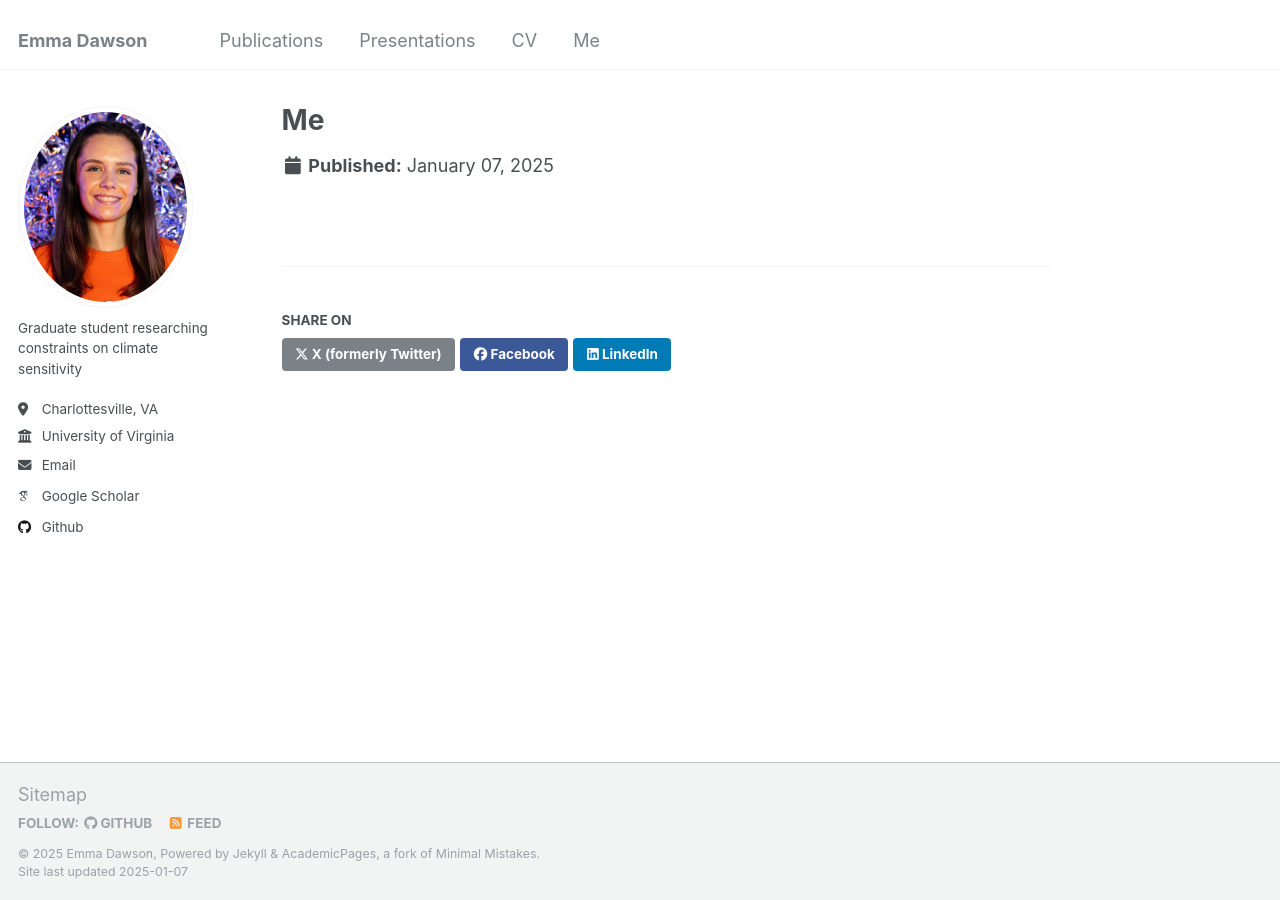
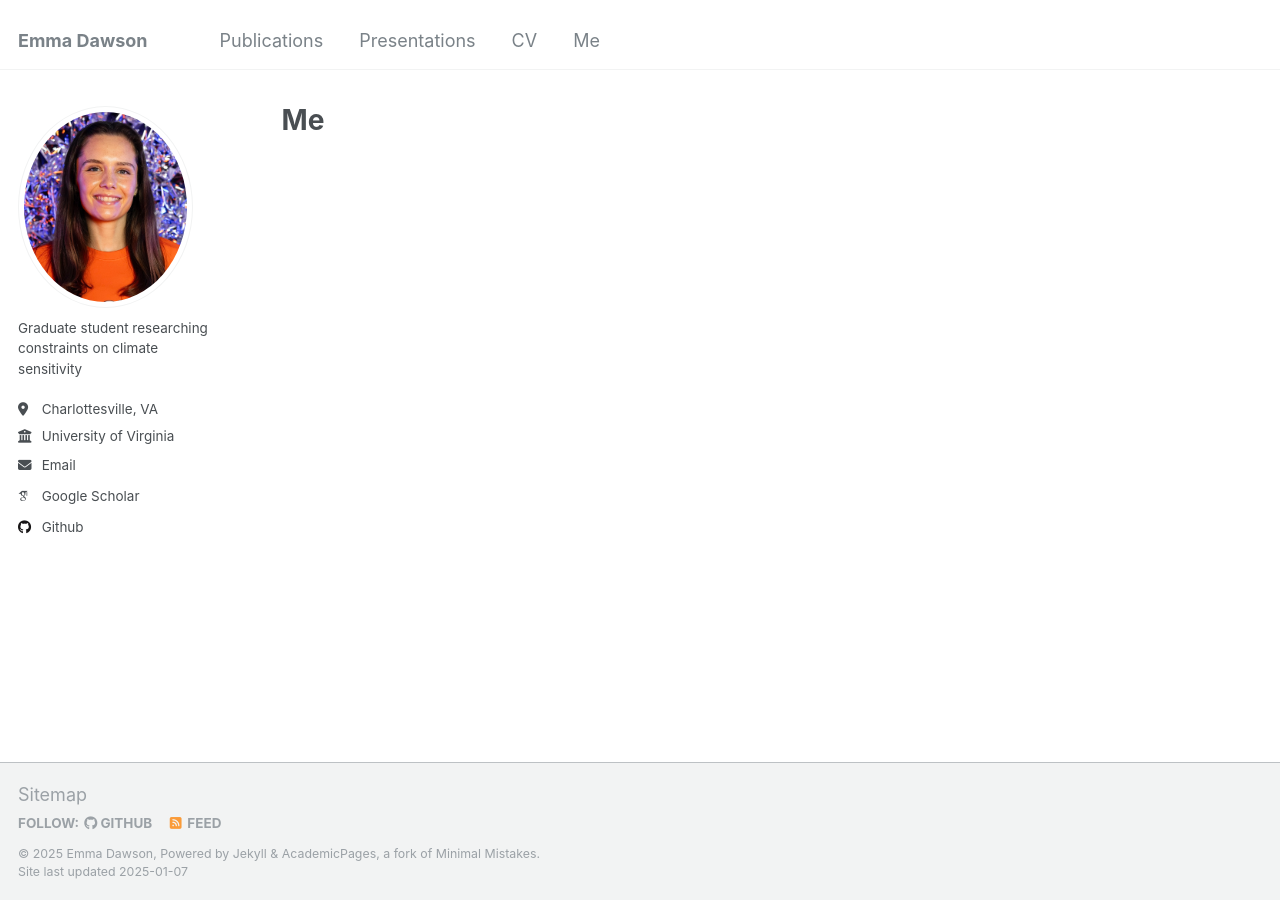
Before and after one commit to Emma-Dawson/Emma-Dawson.github.io, a Jekyll site: the page built from _me/me.html, in a window 1280 px wide. Built offline with Jekyll 4.4.1, drawn with Linux system fonts in a browser that asks for light colours; some web fonts are replaced.

Commit message:
Update _config.yml

```diff
--- a/_config.yml
+++ b/_config.yml
@@ -272,7 +272,7 @@ defaults:
       path: ""
       type: me
     values:
-      layout: single
+      layout: archive-taxonomy
       author_profile: true
       share: true
       comment: true
```
